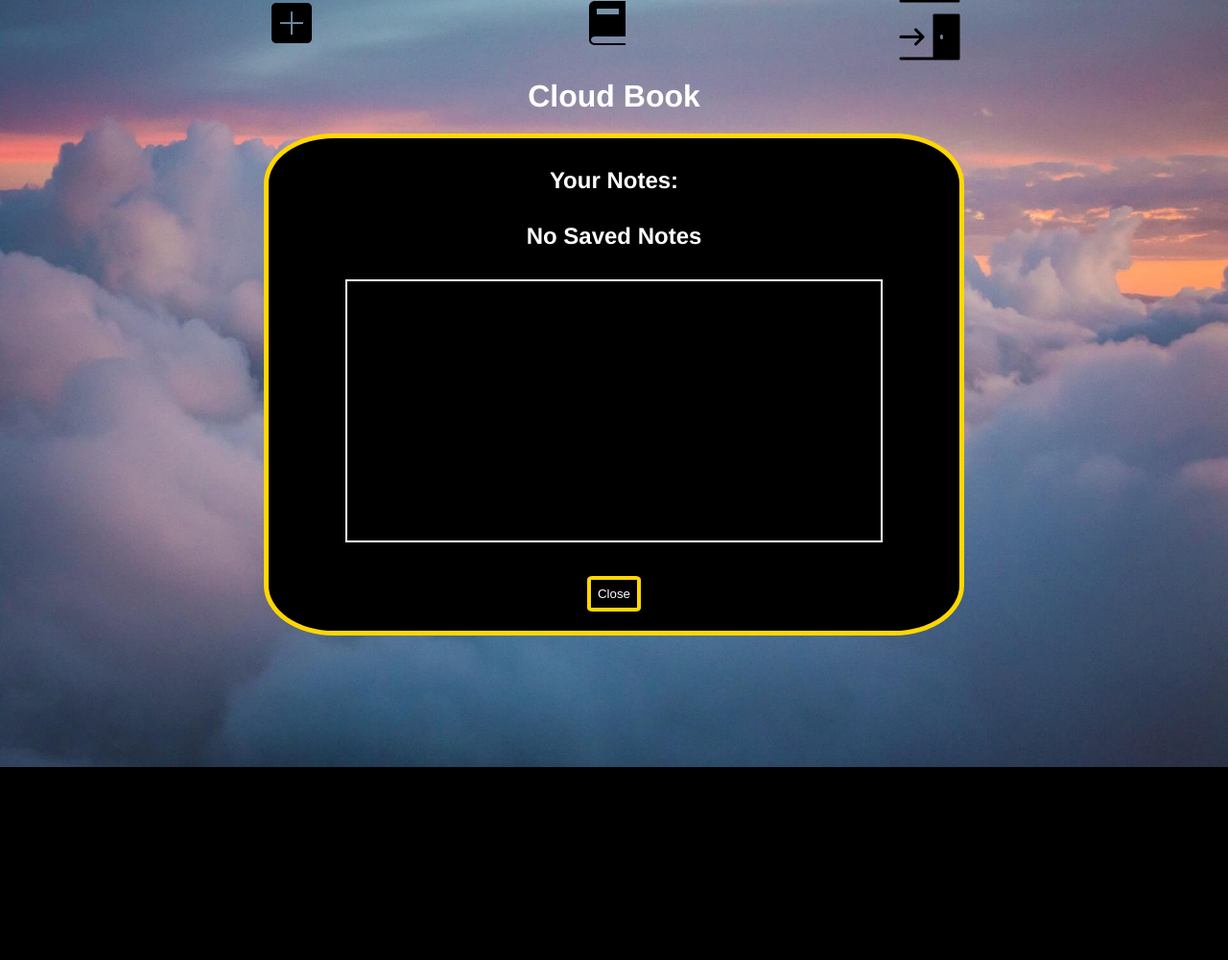
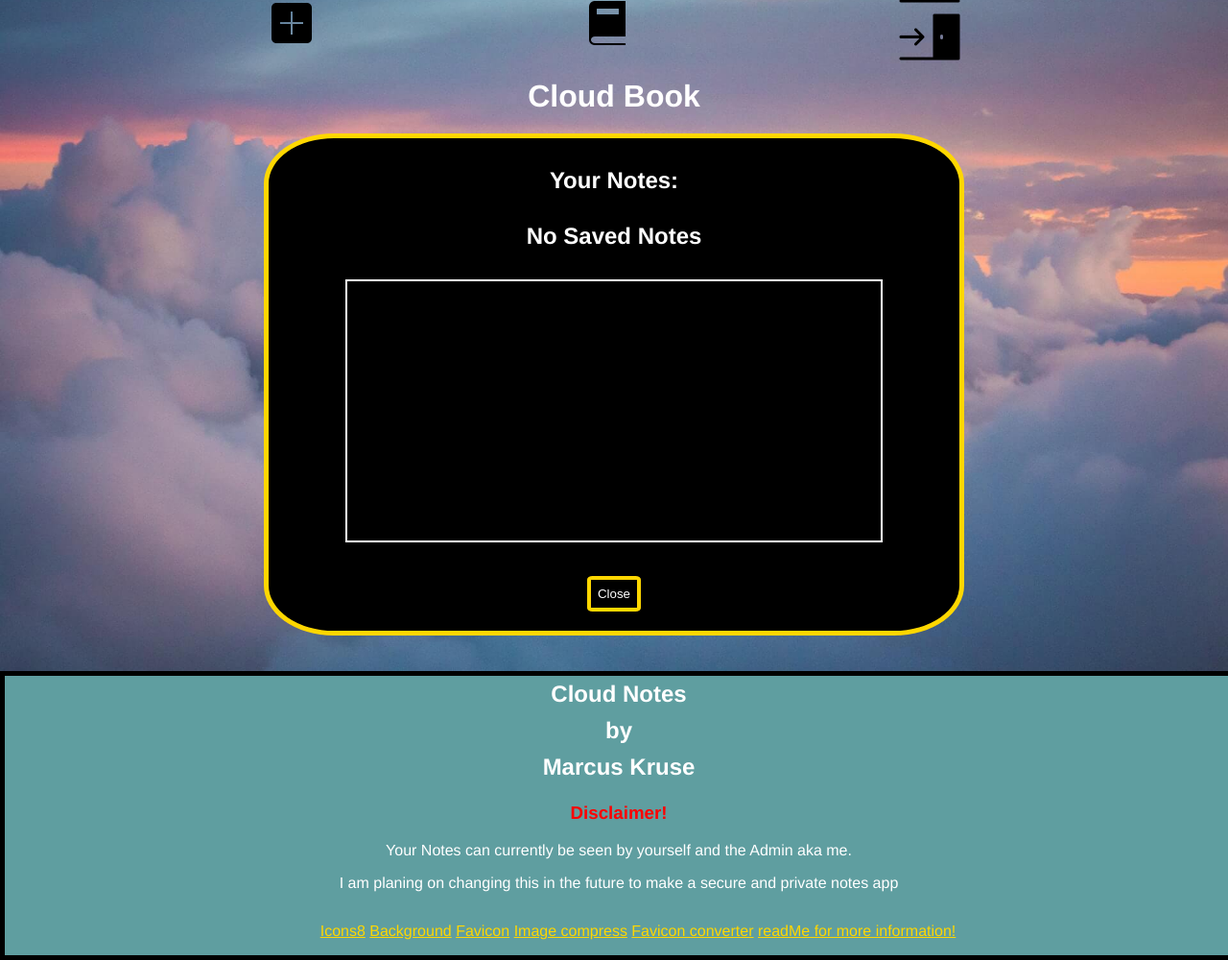
Before and after one commit to mejkej/cloudbook, a Django app: page /browse/ in a window 1280 px wide. Shown: the part 27-1027 px from the top of the page at 96% size. Before the commit the page ends 826 px from the top, so only its background shows below. Run offline with Django 3.2, Linux system fonts and the light colour scheme; the visitor is signed in with stand-in values (Sample User, id 1); data that the repository does not hold is empty.

Commit message:
footer html and css mostly done just need some polishing

```diff
--- a/cloudbookapp/views.py
+++ b/cloudbookapp/views.py
@@ -37,7 +37,7 @@ def signin_view(request):
                 messages.success(request, 'Welcome back!')
                 return redirect('base')
         else:
-            messages.error(request, 'Sign In Error.')
+            messages.error(request, 'Username or password incorrect.')
     else:
         form = CustomAuthenticationForm()
 
--- a/static/css/style.css
+++ b/static/css/style.css
@@ -4,7 +4,7 @@ body {
     background-image: url('../imgs/bgimg.jpeg');
     background-size: cover;
     background-position: center;
-    background-repeat: no-repeat;
+    background-repeat: repeat;
     font-family: Helvetica, sans-serif;
     height:100vh;
     width:100vw;
@@ -196,6 +196,10 @@ button a:visited {
     color:rgb(35, 188, 12);
 }
 
+.maindiv.error {
+    color:red;
+}
+
 .errorlist {
     list-style-type:none;
     text-align: center;
@@ -205,5 +209,33 @@ button a:visited {
 
 footer {
     display:flex;
+    flex-direction: column;
     width:100vw;
+    height:fit-content;
+    margin:0;
+    border:5px solid black;
+    background-color: cadetblue;
 }
+
+footer .footerlist li {
+    list-style-type: none;
+    display:inline-flex;
+    height:auto;
+}
+
+footer a {
+    color:gold;
+}
+
+footer a:visited {
+    color:gold;
+}
+
+.disclaimer {
+    color:red;
+}
+
+footer h2 {
+    padding:5px;
+    margin:0px;
+}
--- a/templates/base.html
+++ b/templates/base.html
@@ -39,6 +39,26 @@
 
 <footer>
 
+    <div class="textdiv">
+        <h2>Cloud Notes</h2>
+        <h2>by</h2>
+        <h2>Marcus Kruse</h2>
+        <h3 class="disclaimer">Disclaimer!</h3>
+        <p>Your Notes can currently be seen by yourself and the Admin aka me.</p>
+        <p>I am planing on changing this in the future to make a secure and private notes app</p>
+    </div>
+
+    <div class="listdiv">
+        <ul class="footerlist">
+            <li><a target="blank" href="https://icons8.com/">Icons8</a></li>
+            <li><a target="blank" href="https://www.pexels.com/sv-se/foto/natur-himmel-solnedgang-moln-2114014/">Background</a></li>
+            <li><a target="blank" href="https://www.pinterest.se/pin/168814686018326830/">Favicon</a></li>
+            <li><a target="blank" href="https://tinypng.com/">Image compress</a></li>
+            <li><a target="blank" href="https://favicon.io/favicon-converter/">Favicon converter</a></li>
+            <li><a target="blank" href="https://github.com/mejkej/cloudbook">readMe for more information!</a></li>
+        </ul>
+    </div>
+
 </footer>
 
 <script src="{% static 'js/script.js' %}"></script>
```
Also changed, not shown: templates/signin.html (+1 -7 lines).
